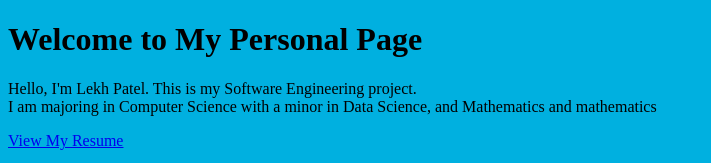
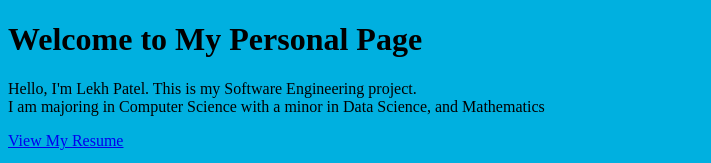
Before and after one commit to LekhPatel/SoftDevHost, a plain HTML site: page index.html in a window 1280 px wide. Shown: the top 163 px of the page, without its empty margins (0-711 px from the left). Drawn offline with Linux system fonts and the light colour scheme.

Commit message:
Update index.html
typo

```diff
--- a/index.html
+++ b/index.html
@@ -8,8 +8,7 @@
     <h1>Welcome to My Personal Page</h1>
 
     <p>Hello, I'm Lekh Patel. This is my Software Engineering project.<br>
- 	I am majoring in Computer Science with a minor in Data Science, and Mathematics
-	and mathematics</p>
+ 	I am majoring in Computer Science with a minor in Data Science, and Mathematics</p>
 
 
 
```
